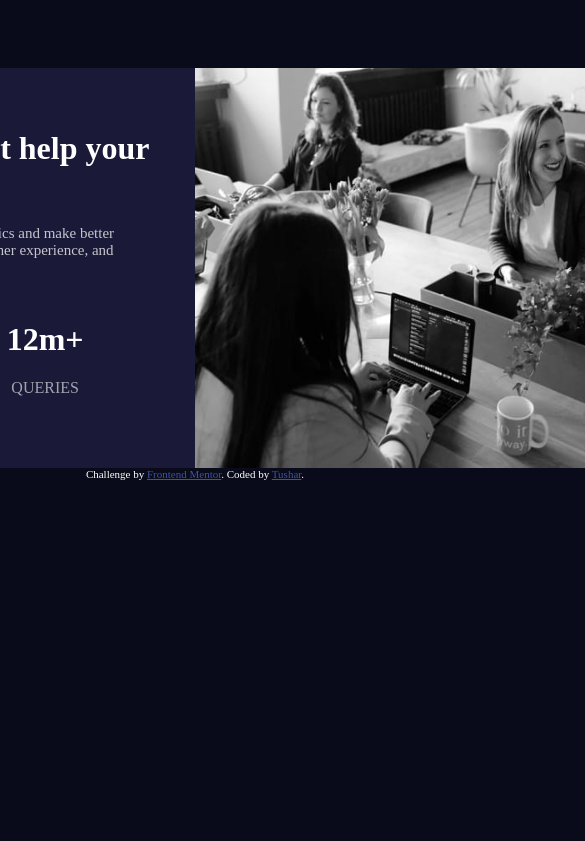
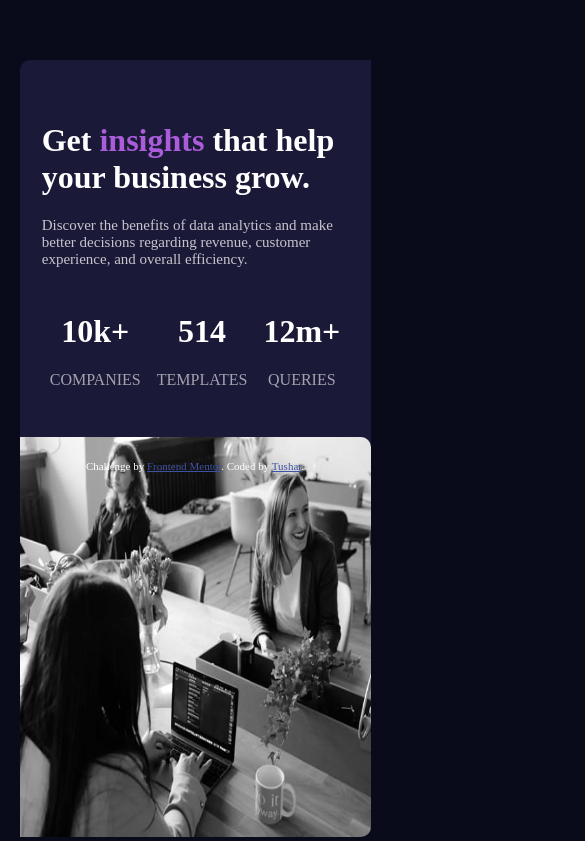
Before and after one commit to TS2410/.stat-preview-frontend-mentor, a plain HTML site: page index.html in a window 390 px wide. Shown: the part 143-984 px from the top of the page, 585 px wide, since content can reach past the window. Before the commit the page ends 844 px from the top, so only its background shows below. Drawn offline with Linux system fonts and the light colour scheme.

Commit message:
styled the html

```diff
--- a/index.html
+++ b/index.html
@@ -10,8 +10,25 @@
 
   <!-- Feel free to remove these styles or customise in your own stylesheet 👍 -->
   <style>
-    .attribution { font-size: 11px; text-align: center; }
-    .attribution a { color: hsl(228, 45%, 44%); }
+    @media(max-width: 700px){
+      .main{
+        margin: 20px;
+        height: 800px;
+        display: flex;
+        flex-direction: column;
+        flex-wrap: wrap;
+      }
+      body{
+        display: flex;
+
+      }
+    }
+    .attribution {
+      font-size: 11px; text-align: center;
+     }
+    .attribution a {
+       color: hsl(228, 45%, 44%);
+       }
     body{
       background-color: hsl(233, 47%, 7%);
       color: white;
@@ -20,18 +37,25 @@
       align-items: center;
       justify-content: center;
       height: 97vh;
+      margin: 0;
     }
     .main{
       background-color: hsl(244, 38%, 16%);
-      width: 900px;
+      width: 90%;
+      max-width: 850px;
+      margin: 0;
       height: 400px;
       display: flex;
+      justify-content: center;
+      align-items: center;
       flex-direction: row;
       border-top-left-radius: 10px;
       border-bottom-left-radius: 10px;
     }
     .container{
       padding: 40px;
+      width: 400px;
+
     }
     .category{
       display: flex;
@@ -46,12 +70,17 @@
     p{
       font-size: 15px;
       color: hsla(0, 0%, 100%, 0.75);
+      text-align: left;
     }
     .img{
       height: 400px;
-      width: 450px;
       border-top-right-radius: 10px;
       border-bottom-right-radius: 10px;
+      width: 100%;
+    }
+    .img-div{
+      width: 400px;
+      min-width: 330px;
     }
   </style>
 </head>
@@ -76,7 +105,7 @@
       </div>
   </div>
   <div class="img-div">
-    <img class="img" src="./images/image-header-desktop.jpg">
+   <img class="img" src="./images/image-header-desktop.jpg">
   </div>
   </div>
   <div class="attribution">
```
